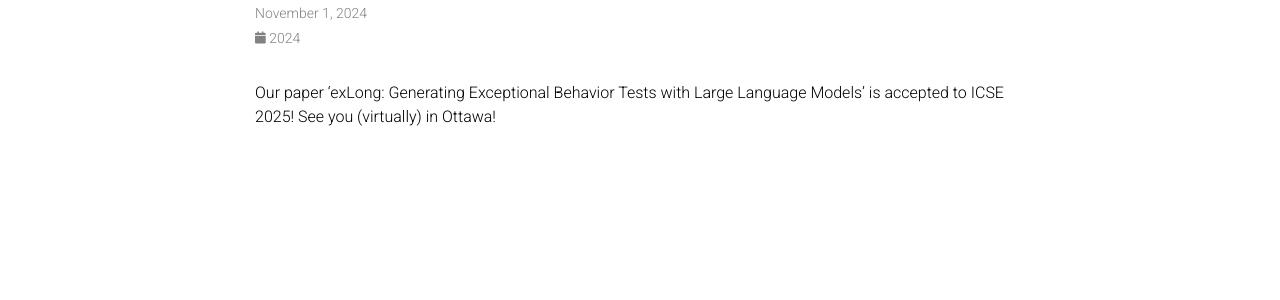
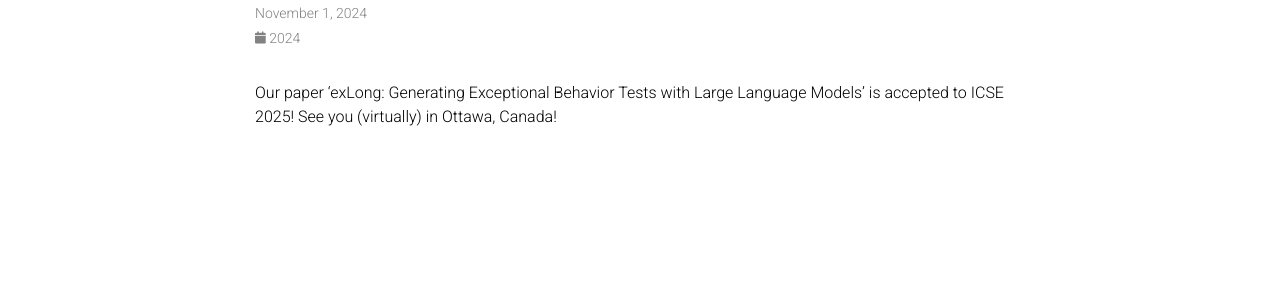
Before and after one commit to JiyangZhang/jiyangzhang.github.io, a Jekyll site: the page built from _news/24_11_1.md, in a window 1280 px wide. Shown: the part 158-458 px from the top of the page. Built offline with Jekyll 4.4.1, drawn with Linux system fonts in a browser that asks for light colours; comment, search, counter and statistics services are not loaded; a style sheet for code colours, icons or effects is not loaded.

Commit message:
news update

```diff
--- a/_news/24_11_1.md
+++ b/_news/24_11_1.md
@@ -5,4 +5,4 @@ inline: true
 related_posts: false
 ---
 
-Our paper 'exLong: Generating Exceptional Behavior Tests with Large Language Models' is accepted to ICSE 2025! See you (virtually) in Ottawa!
+Our paper 'exLong: Generating Exceptional Behavior Tests with Large Language Models' is accepted to ICSE 2025! See you (virtually) in Ottawa, Canada!
```
Also changed, not shown: _news/25_4_11.md (+1 -1 lines).
